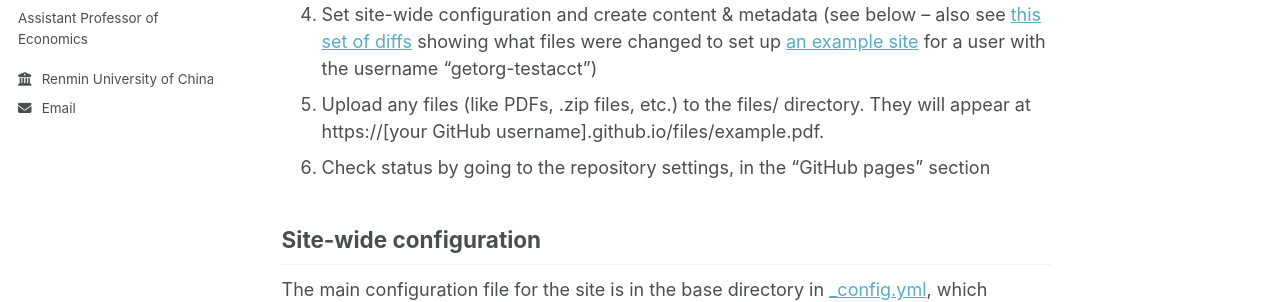
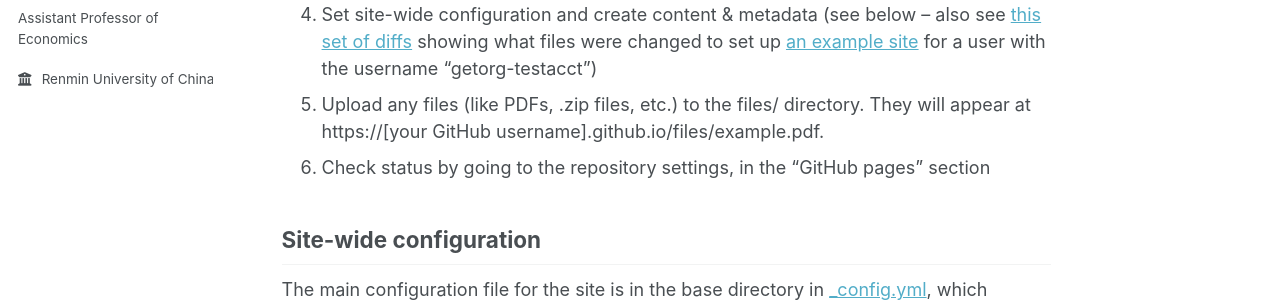
Before and after one commit to guoliuyi/lguo, a Jekyll site: the page built from _pages/about.md, in a window 1280 px wide. Shown: the part 356-658 px from the top of the page. Built offline with Jekyll 4.4.1, drawn with Linux system fonts in a browser that asks for light colours; a script bundle is joined from its source files by our own code; library files that are not in the unit come from our copies.

Commit message:
Update _config.yml

```diff
--- a/_config.yml
+++ b/_config.yml
@@ -30,7 +30,7 @@ author:
   location         : #"Earth"
   employer         : "Renmin University of China"
   uri              : # URL
-  email            : "lguo49@ruc.edu.cn"
+  lguo49@ruc.edu.cn: "lguo49@ruc.edu.cn"
 
   # Academic websites
   academia         : # URL
```
